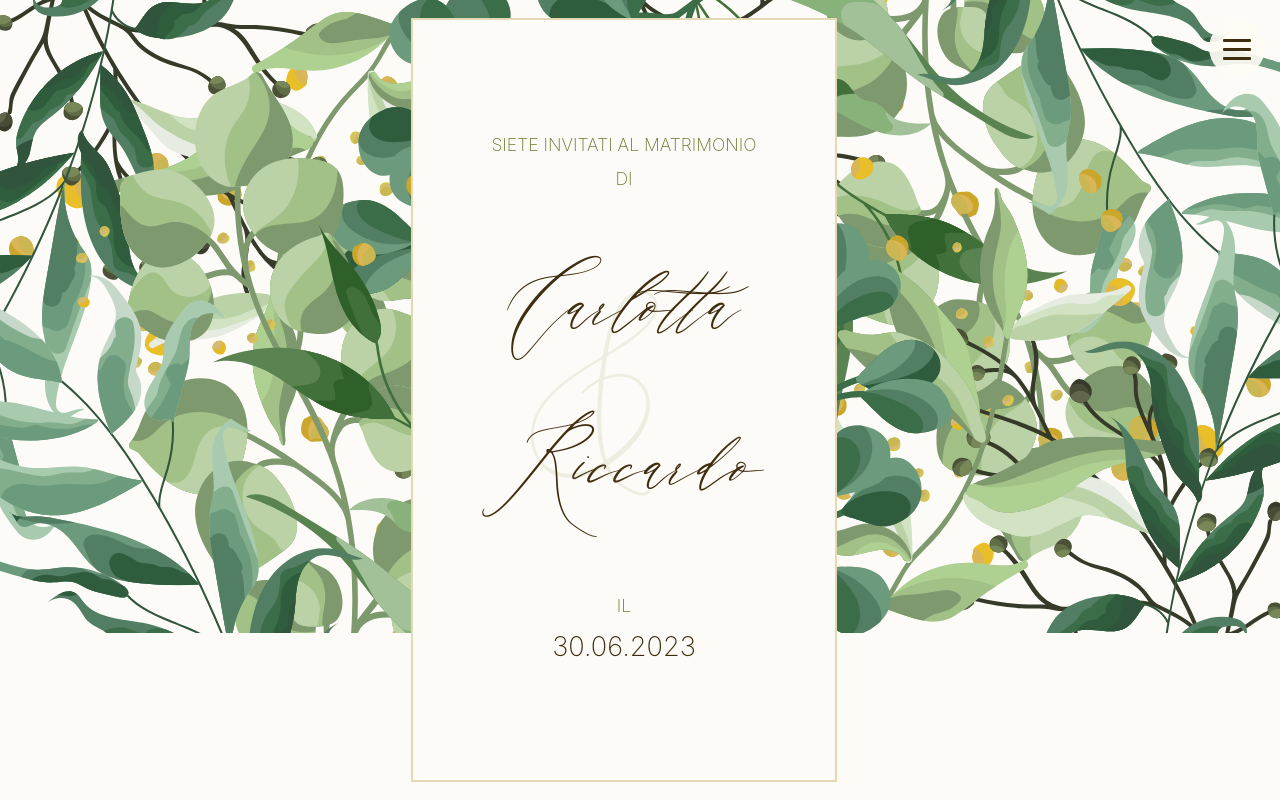
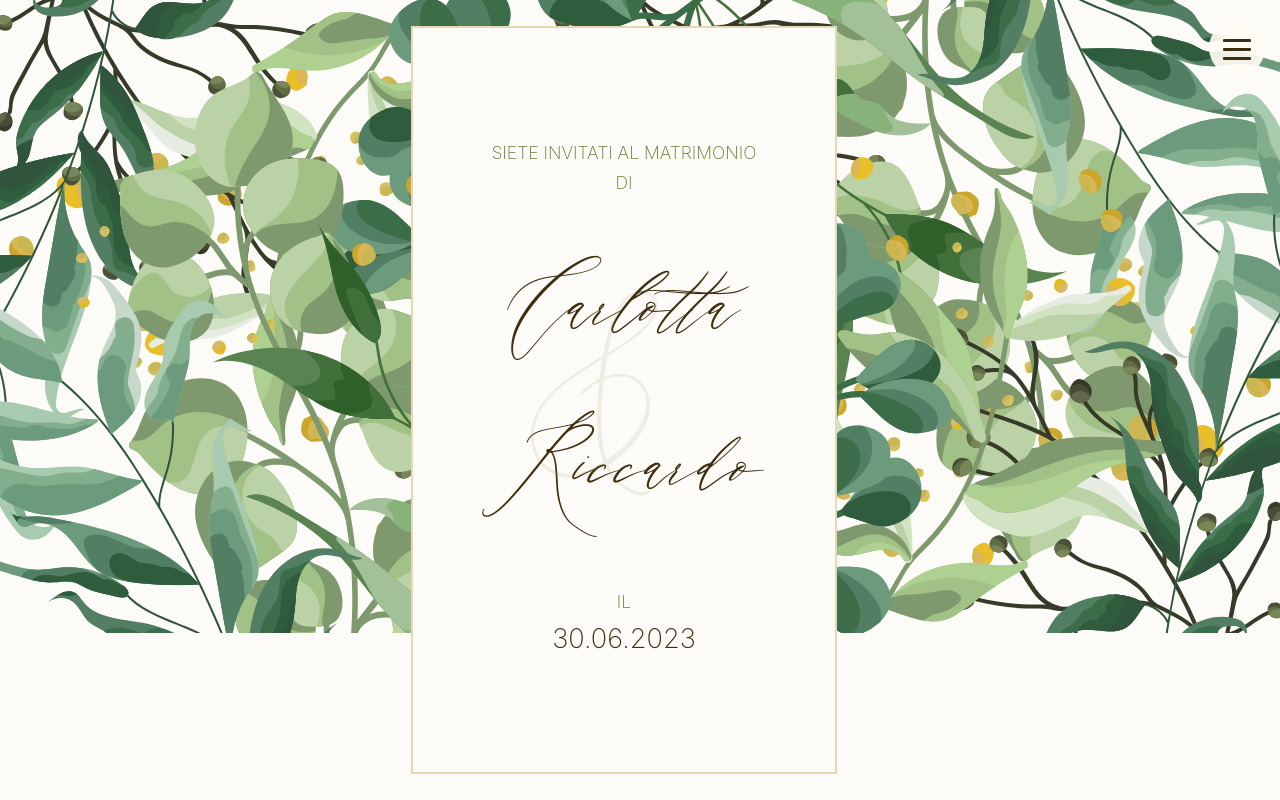
Before and after one commit to Chelsearoseeify/wedding-website, a Next.js app: page / in a window 1280 px wide. Shown: the top 800 px of the page. Built offline with nearby package versions, Linux system fonts and the light colour scheme.

Commit message:
reduced spacings

```diff
--- a/modules/InvitoCard/InvitoCard.component.js
+++ b/modules/InvitoCard/InvitoCard.component.js
@@ -10,14 +10,13 @@ export default function Invito() {
 		<div className={styles.card_container}>
 			<InvitationTop className={clsx(styles.leaves, styles.top)} />
 			<div className={styles.card}>
-				<Grid gap={2} autoFlow='row dense' className={styles['card_text-container']}>
+				<Grid gap={1} autoFlow='row dense' className={styles['card_text-container']}>
 					<Text className={styles.plain_text} align={'center'}>
 						Siete invitati al matrimonio
 					</Text>
 					<Text className={styles.plain_text} align={'center'}>
 						di
 					</Text>
-
 					<div className={styles.names_container}>
 						<Text className={clsx(styles.names_text, styles.kelly)}>Carlotta</Text>
 						<h1 className={styles.and}>&</h1>
```
